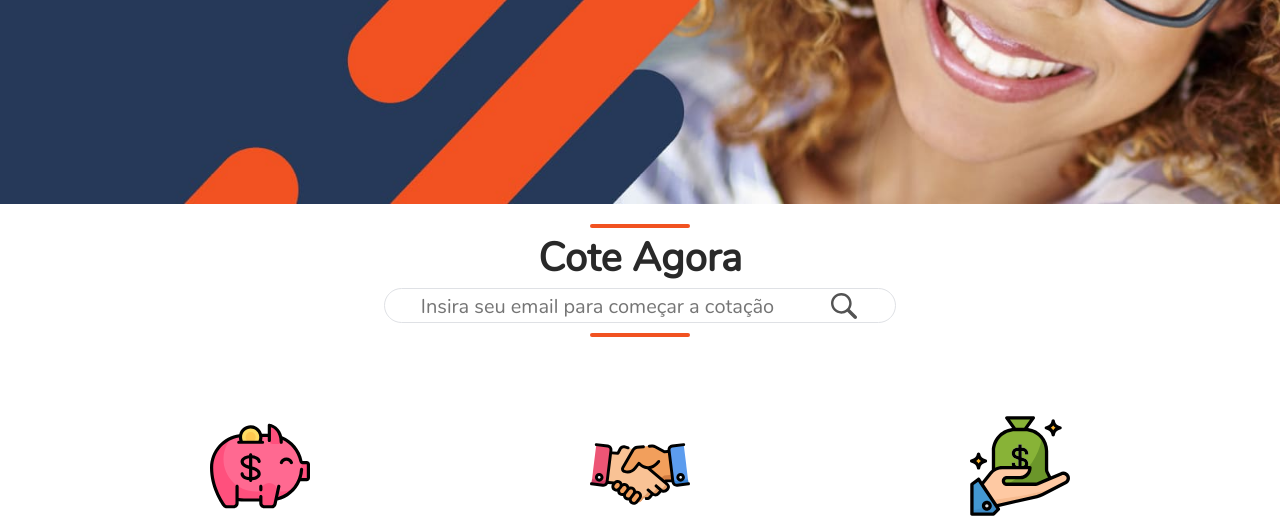
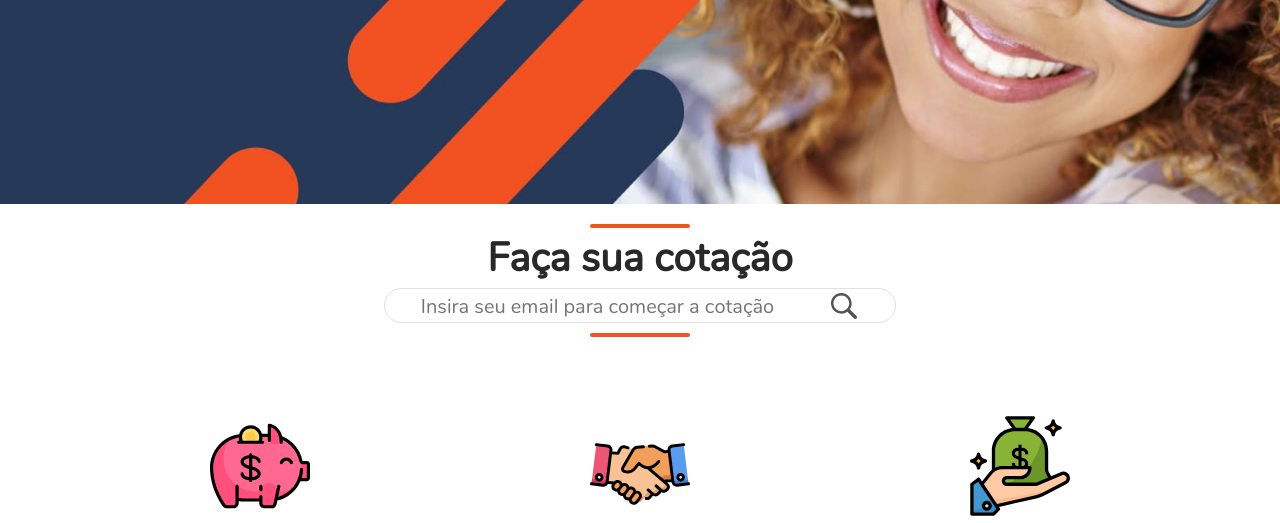
Before and after one commit to SongShik/Icom2, a PHP site: page / in a window 1280 px wide. Shown: the part 436-959 px from the top of the page. Run offline with PHP 8.4, Linux system fonts and the light colour scheme; some libraries are stand-ins or nearby versions.

Commit message:
foi mudado a frase no topo

```diff
--- a/views/imagemPrincipal80.php
+++ b/views/imagemPrincipal80.php
@@ -12,7 +12,7 @@
 
 </div>
 <section class="section-cotar">
-<div class="text-center cotar font-weight-bold">Cote Agora</div>
+<div class="text-center cotar font-weight-bold">Faça sua cotação</div>
 
 <form class="form-inline justify-content-center cotacao"
 action="http://13.82.100.46/icomcotacao/save-email">
```
